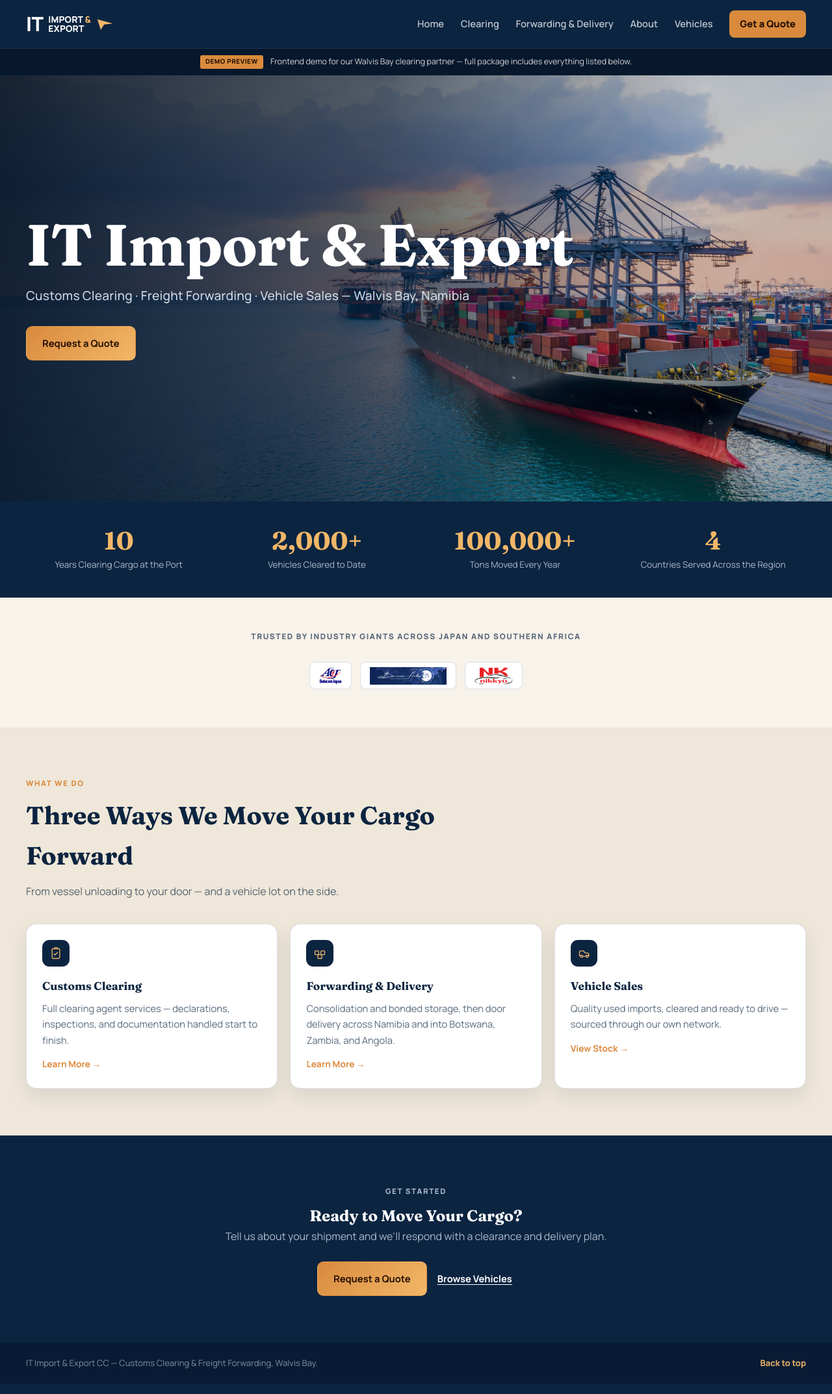
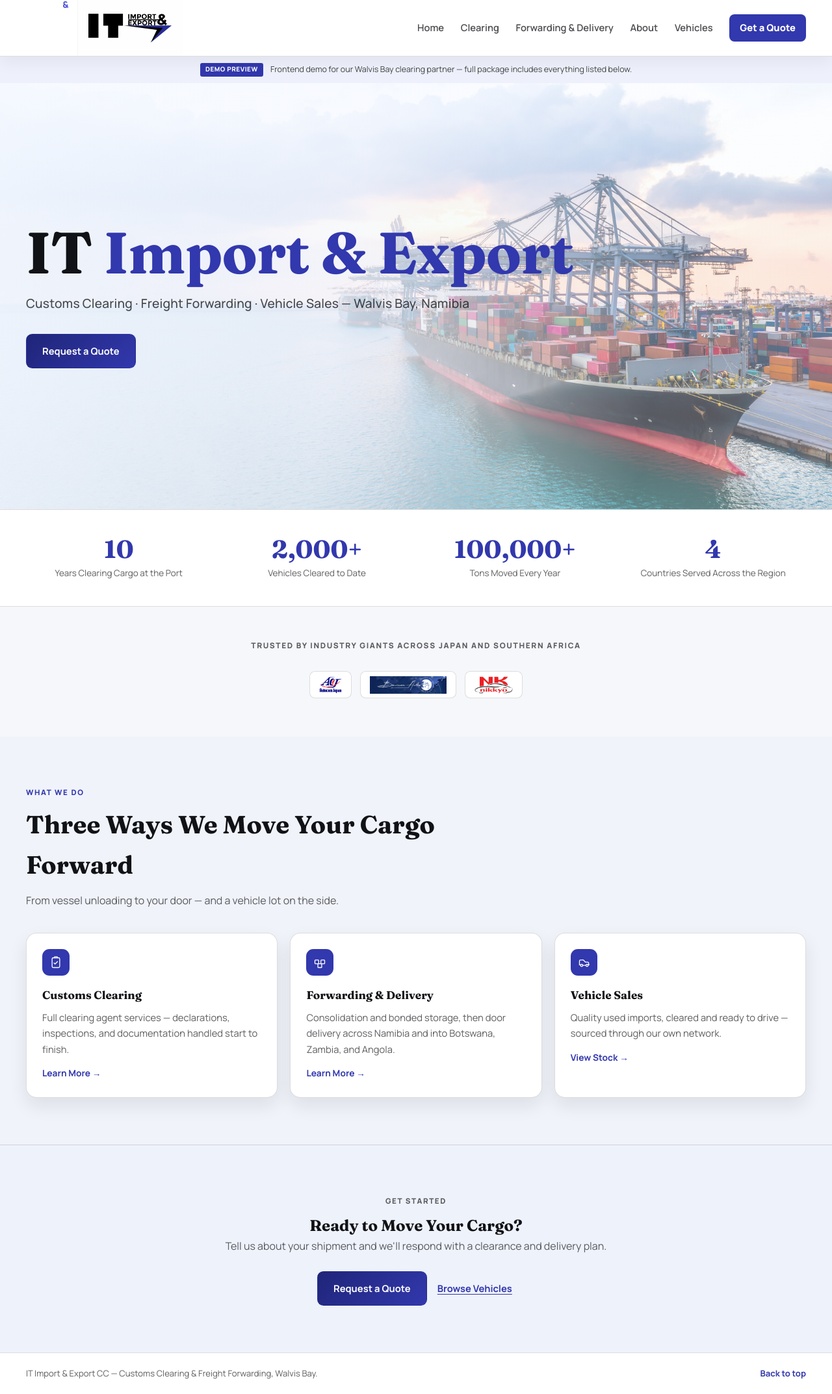
Before and after one commit to artisbay-inc/IT-Import-Export, a PHP site: page / in a window 1280 px wide. Shown: the whole page at 65% size. Before the commit the page ends 2107 px from the top, so only its background shows below. Run offline with PHP 8.4, Linux system fonts and the light colour scheme.

Commit message:
Apply client logo and logo-based light theme

```diff
--- a/forwarding.html
+++ b/forwarding.html
@@ -98,7 +98,7 @@
       </div>
       <div class="cl-map-card" aria-label="Schematic coverage map: coastline at Walvis Bay with routes inland to Windhoek, Botswana, Zambia, and Angola">
         <svg class="cl-map-land" viewBox="0 0 400 400" preserveAspectRatio="none" aria-hidden="true">
-          <path d="M0,400 Q50,340 80,335 A16,16 0 0 1 112,332 Q170,300 195,225 Q220,130 310,75 Q365,40 400,5 L400,400 Z" fill="#3a5a4a" opacity="0.55" />
+          <path d="M0,400 Q50,340 80,335 A16,16 0 0 1 112,332 Q170,300 195,225 Q220,130 310,75 Q365,40 400,5 L400,400 Z" fill="#cfd8f7" opacity="0.78" />
         </svg>
         <div class="cl-map-grid"></div>
         <svg class="cl-map-routes" viewBox="0 0 400 400" preserveAspectRatio="none" aria-hidden="true">
--- a/styles.css
+++ b/styles.css
@@ -1,16 +1,16 @@
 /* ===== TOKENS ===== */
 :root {
-  --navy: #0b2440;
-  --navy-2: #123055;
-  --navy-3: #1b3f6e;
-  --amber: #d98a3d;
-  --amber-2: #f2b768;
-  --sand: #f7f2ea;
-  --text: #0b2440;
-  --muted: rgba(11, 36, 64, 0.68);
-  --line: rgba(11, 36, 64, 0.14);
+  --navy: #111216;
+  --navy-2: #1f2578;
+  --navy-3: #3238ad;
+  --amber: #3238ad;
+  --amber-2: #4d56da;
+  --sand: #f6f7fa;
+  --text: #111216;
+  --muted: rgba(17, 18, 22, 0.68);
+  --line: rgba(17, 18, 22, 0.14);
   --card: #ffffff;
-  --shadow: 0 12px 28px rgba(11, 36, 64, 0.1);
+  --shadow: 0 12px 28px rgba(17, 18, 22, 0.09);
 }
 
 * { margin: 0; padding: 0; box-sizing: border-box; }
@@ -58,24 +58,29 @@ a { text-decoration: none; color: inherit; }
 }
 
 .btn-primary {
-  background: linear-gradient(135deg, var(--amber), var(--amber-2));
-  color: #241002;
+  background: linear-gradient(135deg, var(--navy-2), var(--navy-3));
+  color: #fff;
 }
-.btn-primary:hover { transform: translateY(-2px); box-shadow: 0 10px 20px rgba(217, 138, 61, 0.35); }
+.btn-primary:hover { transform: translateY(-2px); box-shadow: 0 10px 20px rgba(50, 56, 173, 0.34); }
 
 .btn-outline {
-  border-color: rgba(255, 255, 255, 0.5);
+  border-color: rgba(50, 56, 173, 0.45);
+  color: var(--navy-3);
+}
+.btn-outline:hover {
+  border-color: var(--navy-3);
+  background: var(--navy-3);
   color: #fff;
+  transform: translateY(-2px);
 }
-.btn-outline:hover { border-color: #fff; transform: translateY(-2px); }
 
 .btn-tertiary {
-  color: #fff;
+  color: var(--navy-3);
   padding: 0.85rem 0.2rem;
   text-decoration: underline;
   text-underline-offset: 3px;
 }
-.btn-tertiary:hover { color: var(--amber-2); transform: none; }
+.btn-tertiary:hover { color: var(--navy-2); transform: none; }
 
 .btn-full { width: 100%; }
 
@@ -84,26 +89,26 @@ a { text-decoration: none; color: inherit; }
   position: sticky;
   top: 0;
   z-index: 40;
-  background: var(--navy);
-  border-bottom: 1px solid rgba(255, 255, 255, 0.08);
+  background: #fff;
+  border-bottom: 1px solid var(--line);
+  box-shadow: 0 8px 24px rgba(17, 18, 22, 0.06);
 }
 
 .cl-header-inner {
-  min-height: 74px;
+  min-height: 84px;
   display: flex;
   align-items: center;
   justify-content: space-between;
   gap: 1rem;
 }
 
-/* Brand lockup recreated from the client's real logo: bold "IT" + IMPORT &
-   EXPORT wordmark + an arrow flourish off the ampersand. */
 .cl-logo {
-  display: inline-flex;
-  align-items: center;
-  gap: 0.5rem;
-  color: #fff;
+  display: block;
+  width: clamp(180px, 25vw, 340px);
+  height: clamp(54px, 7vw, 86px);
+  background: url("assets/it-import-export-logo.jpeg") center / contain no-repeat;
 }
+.cl-logo > * { display: none; }
 
 .cl-logo-it {
   font-family: 'Manrope', sans-serif;
@@ -136,16 +141,16 @@ a { text-decoration: none; color: inherit; }
 
 .cl-nav { display: flex; align-items: center; gap: 1.6rem; }
 .cl-nav a {
-  color: rgba(255, 255, 255, 0.72);
+  color: rgba(17, 18, 22, 0.75);
   font-weight: 600;
   font-size: 0.92rem;
   transition: color 0.2s;
 }
-.cl-nav a:hover { color: #fff; }
+.cl-nav a:hover { color: var(--navy-3); }
 
 .cl-nav-cta {
-  background: var(--amber);
-  color: #241002 !important;
+  background: var(--navy-3);
+  color: #fff !important;
   padding: 0.55rem 1rem;
   border-radius: 0.5rem;
   font-weight: 800 !important;
@@ -155,17 +160,17 @@ a { text-decoration: none; color: inherit; }
   display: none;
   width: 2.2rem;
   height: 2.2rem;
-  border: 1px solid rgba(255, 255, 255, 0.3);
+  border: 1px solid var(--line);
   border-radius: 0.5rem;
   background: transparent;
   padding: 0.35rem;
 }
-.cl-menu-btn span { display: block; width: 100%; height: 2px; background: #fff; margin: 0.22rem 0; }
+.cl-menu-btn span { display: block; width: 100%; height: 2px; background: var(--text); margin: 0.22rem 0; }
 
 /* ===== DEMO NOTICE ===== */
 .cl-demo-notice {
-  background: #08182c;
-  color: rgba(255, 255, 255, 0.82);
+  background: #eef1fb;
+  color: rgba(17, 18, 22, 0.78);
   text-align: center;
   padding: 0.6rem 1.2rem;
   font-size: 0.78rem;
@@ -176,8 +181,8 @@ a { text-decoration: none; color: inherit; }
   flex-wrap: wrap;
 }
 .cl-demo-tag {
-  background: var(--amber);
-  color: #241002;
+  background: var(--navy-3);
+  color: #fff;
   font-size: 0.62rem;
   font-weight: 800;
   letter-spacing: 0.05em;
@@ -196,7 +201,7 @@ a { text-decoration: none; color: inherit; }
   display: flex;
   align-items: center;
   overflow: hidden;
-  background: var(--navy);
+  background: #edf1f8;
 }
 
 .cl-hero-bg {
@@ -204,13 +209,14 @@ a { text-decoration: none; color: inherit; }
   inset: 0;
   z-index: 0;
   background: url("assets/hero-port.jpg") center 62% / cover no-repeat;
+  filter: saturate(0.85) brightness(1.06);
 }
 
 .cl-hero-overlay {
   position: absolute;
   inset: 0;
   z-index: 1;
-  background: linear-gradient(100deg, rgba(6, 18, 34, 0.92) 0%, rgba(6, 18, 34, 0.68) 42%, rgba(6, 18, 34, 0.22) 78%);
+  background: linear-gradient(100deg, rgba(246, 249, 255, 0.94) 0%, rgba(246, 249, 255, 0.82) 42%, rgba(246, 249, 255, 0.36) 78%);
 }
 
 .cl-hero-content {
@@ -222,17 +228,17 @@ a { text-decoration: none; color: inherit; }
 .cl-hero-name {
   font-family: 'Fraunces', serif;
   font-weight: 700;
-  color: #fff;
+  color: var(--navy);
   font-size: clamp(2.8rem, 7vw, 5.6rem);
   line-height: 1;
   letter-spacing: -0.01em;
 }
-.cl-hero-name em { color: #fff; font-style: normal; }
+.cl-hero-name em { color: var(--navy-3); font-style: normal; }
 
 .cl-hero-tagline {
   margin: 1.1rem 0 0;
   font-size: clamp(1rem, 1.6vw, 1.2rem);
-  color: rgba(230, 238, 248, 0.88);
+  color: rgba(17, 18, 22, 0.76);
   font-weight: 500;
   letter-spacing: 0.01em;
 }
@@ -283,7 +289,7 @@ a { text-decoration: none; color: inherit; }
 
 /* ===== SECTIONS ===== */
 .cl-section { padding: 4.5rem 0; }
-.cl-section-alt { background: #efe7d9; }
+.cl-section-alt { background: #f0f3fa; }
 
 .cl-section-head { max-width: 640px; margin-bottom: 2.2rem; }
 .cl-section-head h2 { font-size: clamp(1.7rem, 3vw, 2.4rem); margin: 0; }
@@ -297,13 +303,13 @@ a { text-decoration: none; color: inherit; }
   display: inline-flex;
   align-items: center;
   justify-content: center;
-  background: var(--navy);
+  background: var(--navy-3);
   margin-bottom: 1rem;
 }
 .cl-tile svg {
   width: 1.25rem;
   height: 1.25rem;
-  stroke: var(--amber-2);
+  stroke: #fff;
   fill: none;
   stroke-width: 1.6;
   stroke-linecap: round;
@@ -346,13 +352,15 @@ a { text-decoration: none; color: inherit; }
   margin-top: 0.9rem;
   font-size: 0.86rem;
   font-weight: 700;
-  color: var(--amber);
+  color: var(--navy-3);
 }
 
 /* ===== STATS STRIP ===== */
 .cl-stats-strip {
-  background: var(--navy);
+  background: #fff;
   padding: 2.6rem 0;
+  border-top: 1px solid var(--line);
+  border-bottom: 1px solid var(--line);
 }
 .cl-stats-grid {
   display: grid;
@@ -364,13 +372,13 @@ a { text-decoration: none; color: inherit; }
 .cl-stats-grid strong {
   font-family: 'Fraunces', serif;
   font-size: clamp(1.8rem, 3vw, 2.4rem);
-  color: var(--amber-2);
+  color: var(--navy-3);
   line-height: 1;
 }
 .cl-stats-grid span {
   margin-top: 0.5rem;
   font-size: 0.84rem;
-  color: rgba(226, 236, 248, 0.75);
+  color: var(--muted);
   line-height: 1.4;
 }
 
@@ -691,9 +700,9 @@ a { text-decoration: none; color: inherit; }
 .cl-pkg-card p { font-size: 0.86rem; color: var(--muted); margin: 0; line-height: 1.6; }
 
 /* ===== CONTACT ===== */
-.cl-contact { padding: 4.5rem 0; background: var(--navy); color: #fff; }
-.cl-contact h2 { color: #fff; }
-.cl-contact p { color: rgba(226, 236, 248, 0.75); }
+.cl-contact { padding: 4.5rem 0; background: #eef2fb; color: var(--text); border-top: 1px solid var(--line); }
+.cl-contact h2 { color: var(--navy); }
+.cl-contact p { color: var(--muted); }
 
 .cl-cta-banner { text-align: center; }
 .cl-cta-actions { justify-content: center; margin-top: 1.6rem; }
@@ -799,20 +808,20 @@ a { text-decoration: none; color: inherit; }
   width: 2rem;
   height: 2rem;
   border-radius: 50%;
-  border: 1px solid rgba(255, 255, 255, 0.2);
+  border: 1px solid var(--line);
   background: transparent;
-  color: #fff;
+  color: var(--text);
   font-size: 1.1rem;
   line-height: 1;
   cursor: pointer;
 }
-.cl-search-modal-close:hover { border-color: var(--amber-2); color: var(--amber-2); }
+.cl-search-modal-close:hover { border-color: var(--navy-3); color: var(--navy-3); }
 .cl-search-modal select:disabled { opacity: 0.5; cursor: not-allowed; }
 
 html.modal-open, body.modal-open { overflow: hidden; height: 100%; }
 
 /* ===== FOOTER ===== */
-.cl-footer { background: #081b34; padding: 1.3rem 0; }
+.cl-footer { background: #fff; border-top: 1px solid var(--line); padding: 1.3rem 0; }
 .cl-footer-inner {
   display: flex;
   justify-content: space-between;
@@ -820,8 +829,8 @@ html.modal-open, body.modal-open { overflow: hidden; height: 100%; }
   gap: 1rem;
   flex-wrap: wrap;
 }
-.cl-footer p { color: rgba(226, 236, 248, 0.55); font-size: 0.82rem; margin: 0; }
-.cl-footer a { color: var(--amber-2); font-size: 0.82rem; font-weight: 700; }
+.cl-footer p { color: var(--muted); font-size: 0.82rem; margin: 0; }
+.cl-footer a { color: var(--navy-3); font-size: 0.82rem; font-weight: 700; }
 
 /* ===== RESPONSIVE ===== */
 @media (max-width: 1024px) {
```
Also changed, not shown: other parts of styles.css (+51 -50 lines), assets/it-import-export-logo.jpeg (added).
